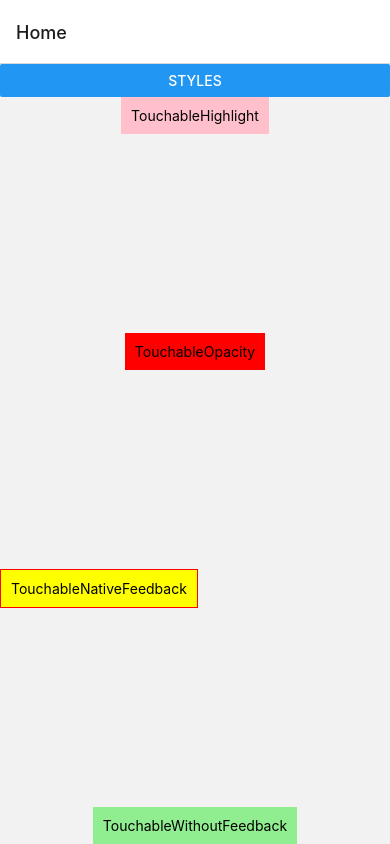
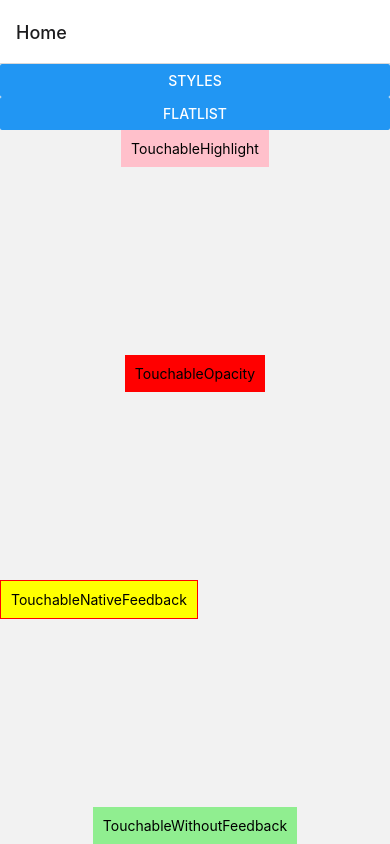
Before and after one commit to Ritik73011/android-react-native, a React Native app: screen / in a window 390 px wide. Built offline with nearby package versions, Linux system fonts and the light colour scheme.

Commit message:
flat-list screen added

```diff
--- a/App.js
+++ b/App.js
@@ -10,6 +10,7 @@ import {
   TouchableWithoutFeedback,
   Alert,
 } from 'react-native';
+import FlatLists from './components/FlatLists/FlatLists';
 
 const Stack = createNativeStackNavigator();
 export default function App() {
@@ -25,6 +26,10 @@ export default function App() {
           component={Styles}
           options={{ title: "own styles" }} />
 
+        <Stack.Screen name='flat'
+          component={FlatLists}
+          options={{ title: "Flat-List" }} />
+
       </Stack.Navigator>
     </NavigationContainer>
   );
@@ -35,6 +40,10 @@ const Home = ({ navigation }) => {
     <Button
       title='Styles'
       onPress={() => { navigation.navigate('style', { placeholder: "Your good name..." }) }} />
+    <Button
+      title='FlatList'
+      onPress={() => { navigation.navigate('flat') }} />
+
     <View style={{ flex: 1, flexDirection: "column", justifyContent: "space-between", alignItems: "center" }}>
       <TouchableHighlight onPress={() => Alert.alert("TouchableHighlight")}>
         <View style={{ backgroundColor: "pink", padding: 10 }}>
```
